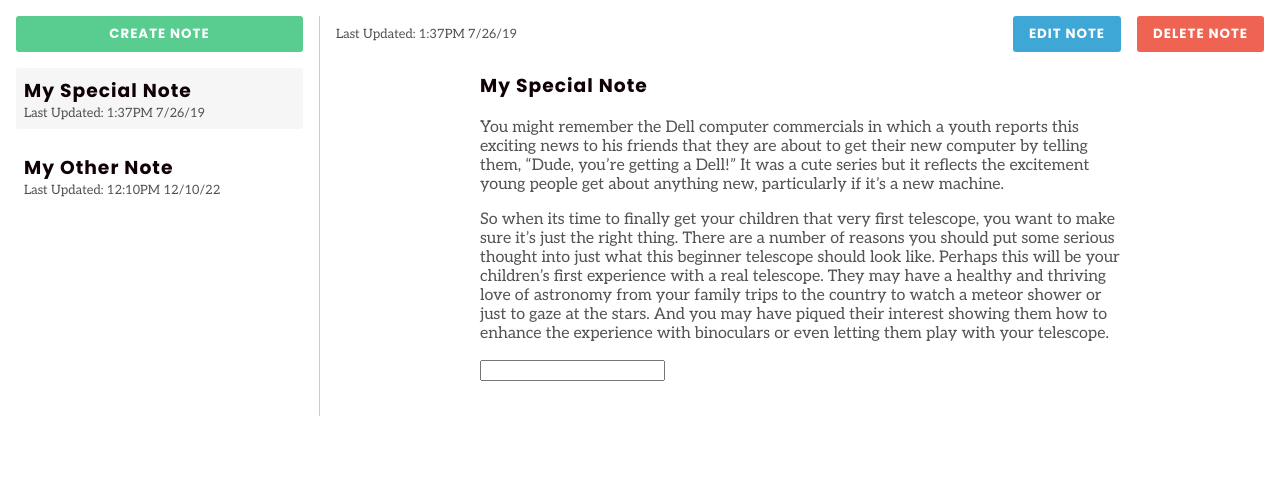
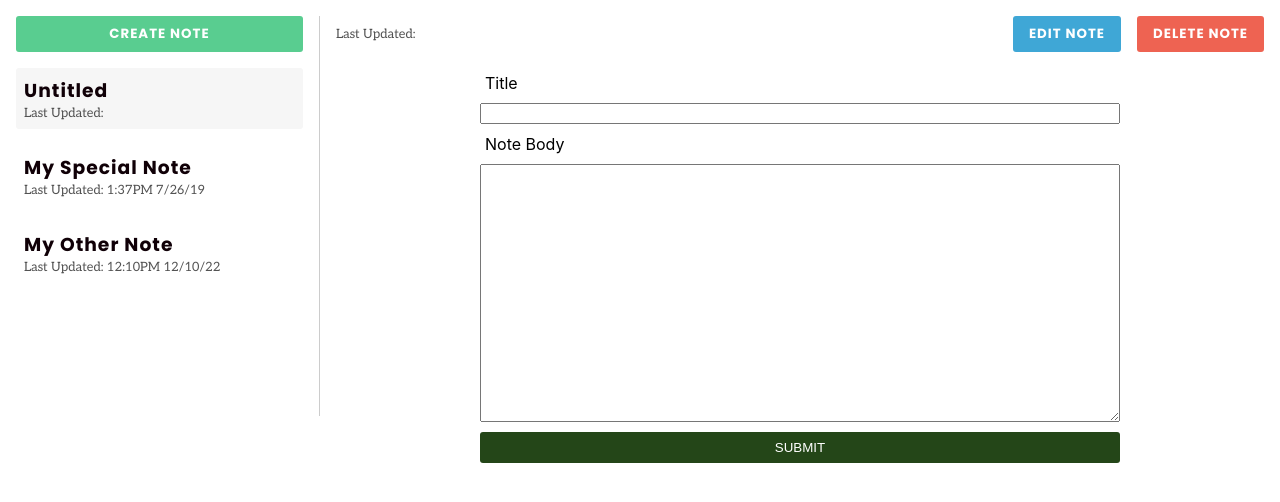
Before and after one commit to donald-f/note-taking-app, a React (Create React App) app: page / in a window 1280 px wide. Both pictures are taken after a click on the button "CREATE NOTE". Shown: the top 502 px of the page. Built offline with nearby package versions, Linux system fonts and the light colour scheme.

Commit message:
This application is mostly finished. Will now push to a website as I continue to debug.

```diff
--- a/src/components/Main/Header.js
+++ b/src/components/Main/Header.js
@@ -1,14 +1,34 @@
-import React from "react";
+import React, { useContext } from "react";
+import NotesContext from "../../store/notes-context";
 import Button from "../UI/Button";
 import classes from "./Header.module.css";
 
 const Header = () => {
+  const notesCtx = useContext(NotesContext);
+  const removeNoteHandler = () => {
+    notesCtx.removeNote();
+  };
+  const dateUpdated = notesCtx.notes.find(
+    (note) => note.id === notesCtx.activeNoteId
+  )?.lastUpdated
+    ? notesCtx.notes.find((note) => note.id === notesCtx.activeNoteId)
+        .lastUpdated
+    : "";
   return (
     <header>
-      <p className="body-text no-margin muted">Last Updated: 1:37PM 7/26/19</p>
+      <p className="body-text no-margin muted">Last Updated: {dateUpdated}</p>
       <div className={classes["button-group"]}>
-        <Button className="primary header-text">Edit Note</Button>
-        <Button className="secondary header-text">Delete Note</Button>
+        <Button
+          className="primary header-text"
+          onClick={() => {
+            notesCtx.setModifyingNote((modifyingNote) => !modifyingNote);
+          }}
+        >
+          Edit Note
+        </Button>
+        <Button onClick={removeNoteHandler} className="secondary header-text">
+          Delete Note
+        </Button>
       </div>
     </header>
   );
--- a/src/components/Main/Main.js
+++ b/src/components/Main/Main.js
@@ -1,10 +1,11 @@
-import React from "react";
+import React, { useState } from "react";
 import Header from "./Header";
 import Note from "./Note";
 
 // disallow backticks from notetaking
 
 const Main = () => {
+  const [modifyingNote, setModifyingNote] = useState(false);
   const dummyParas = [
     `You might remember the Dell computer commercials in which a youth
           reports this exciting news to his friends that they are about to get
@@ -24,8 +25,13 @@ const Main = () => {
   ];
   return (
     <main>
-      <Header />
-      <Note title="" paragraphs={dummyParas} />
+      <Header setModifyingNote={setModifyingNote} />
+      <Note
+        title=""
+        paragraphs={dummyParas}
+        modifyingNote={modifyingNote}
+        setModifyingNote={setModifyingNote}
+      />
     </main>
   );
 };
--- a/src/components/Main/Note.js
+++ b/src/components/Main/Note.js
@@ -1,53 +1,94 @@
-import React, { useState, useEffect } from "react";
-import useLocalStorage from "../../hooks/useLocalStorage";
+import React, { useEffect, useContext } from "react";
+import NotesContext from "../../store/notes-context";
+// import useLocalStorage from "../../hooks/useLocalStorage";
 import Button from "../UI/Button";
 import "./Note.css";
 
-const Note = (props) => {
-  const [blah, setBlah] = useLocalStorage("blah", "");
-
-  const [creatingNote, setCreatingNote] = useState(false);
+const Note = () => {
+  const notesCtx = useContext(NotesContext);
+  const activeNote = notesCtx.notes.find(
+    (note) => note.id === notesCtx.activeNoteId
+  );
 
   useEffect(() => {
-    if (!props.paragraphs) {
-      setCreatingNote(true);
+    console.log(notesCtx.notes.length);
+  }, [notesCtx.notes.length]);
+
+  useEffect(() => {
+    if (notesCtx.notes.length === 0) {
+      console.log("here");
+      notesCtx.setModifyingNote(true);
+      notesCtx.addNote({
+        active: true,
+        body: "",
+        title: "",
+        id: "n1",
+        lastUpdated: "",
+      });
+      notesCtx.setActiveNote("n1");
     }
-  }, [props.paragraphs]);
+  }, [notesCtx.notes.length, notesCtx.activeNoteId, notesCtx]);
 
-  // need to NOT have key={i}
-  const noteParagraphs = props.paragraphs.map((para, i) => {
-    return (
-      <p className="body-text" key={i}>
-        {para}
-      </p>
-    );
-  });
+  console.log(notesCtx.notes.length, notesCtx.modifyingNote);
 
-  if (!creatingNote)
+  const title = activeNote?.title ? activeNote.title : "";
+  const body = activeNote?.body ? activeNote.body : "";
+
+  if (title === "" && body === "") {
+    notesCtx.setModifyingNote(true);
+  }
+  const noteParagraphs = notesCtx.activeNoteId ? (
+    activeNote.body
+      .split("\n")
+      .filter((para) => para !== "")
+      .map((para, i) => {
+        return (
+          <p className="body-text" key={i}>
+            {para}
+          </p>
+        );
+      })
+  ) : (
+    <p></p>
+  );
+
+  const updateTitleHandler = (e) => {
+    notesCtx.editNote({ ...activeNote, title: e.target.value });
+  };
+  const updateBodyHandler = (e) => {
+    notesCtx.editNote({ ...activeNote, body: e.target.value });
+  };
+  const submitHandler = (e) => {
+    e.preventDefault();
+    notesCtx.setModifyingNote(false);
+  };
+
+  if (!notesCtx.modifyingNote)
     return (
       <article>
-        <h1 className="header-text">My Special Note</h1>
+        <h1 className="header-text">{title}</h1>
         {noteParagraphs}
-        <input
-          type="text"
-          value={blah}
-          onChange={(e) => setBlah(e.target.value)}
-        ></input>
       </article>
     );
   return (
-    <form>
-      <label htmlFor="note-title">Note Title</label>
+    <form onSubmit={submitHandler}>
+      <label htmlFor="note-title">Title</label>
       <input
         id="note-title"
         className="title-input"
         type="text"
-        value={blah}
-        onChange={(e) => setBlah(e.target.value)}
+        value={title}
+        onChange={updateTitleHandler}
       ></input>
       <label htmlFor="note-body">Note Body</label>
-      <textarea id="note-body"></textarea>
-      <Button onClick={() => {}}>Submit</Button>
+      <textarea
+        id="note-body"
+        value={body}
+        onChange={updateBodyHandler}
+      ></textarea>
+      <Button type="submit" className="submit">
+        Submit
+      </Button>
     </form>
   );
 };
--- /dev/null
+++ b/src/components/Sidebar/NoteSelection.css
@@ -0,0 +1,3 @@
+.note-selector {
+  cursor: pointer;
+}
--- a/src/components/Sidebar/NoteSelection.js
+++ b/src/components/Sidebar/NoteSelection.js
@@ -1,8 +1,14 @@
 import React from "react";
+import "./NoteSelection.css";
 
 const NoteSelect = (props) => {
   return (
-    <li key={props.id} className={props.active ? "active" : undefined}>
+    <li
+      onClick={props.onClick}
+      id={props.id}
+      key={props.id}
+      className={`note-selector ${props.active ? "active" : ""}`}
+    >
       <h3 className="header-text no-margin">{props.title}</h3>
       <p className="body-text no-margin muted">
         Last Updated: {props.lastUpdated}
--- a/src/components/Sidebar/Sidebar.js
+++ b/src/components/Sidebar/Sidebar.js
@@ -5,38 +5,44 @@ import NoteSelection from "./NoteSelection";
 
 const Sidebar = () => {
   const notesCtx = useContext(NotesContext);
-  const dummyNotes = [
-    {
-      // title: "My Special Note",
-      title: notesCtx.notes[0].title,
-      lastUpdated: "1:37PM 7/26/19",
+  const activateNoteHandler = (id) => {
+    notesCtx.setModifyingNote(false);
+    notesCtx.setActiveNote(id);
+  };
+  const createNoteHandler = () => {
+    const newId = notesCtx.notes.reduce((updateId, note) => {
+      return `n${Math.max(+updateId.slice(1), +note.id.slice(1)) + 1}`;
+    }, "n1");
+    // const newId = notesCtx.notes.length;
+    notesCtx.addNote({
       active: true,
-      id: Math.random(),
-    },
-    {
-      title: notesCtx.notes[1].title,
-      lastUpdated: "1:39PM 7/26/19",
-      active: false,
-      id: Math.random(),
-    },
-  ];
-  console.log(
-    notesCtx.notes[0].lastUpdated,
-    typeof notesCtx.notes[0].lastUpdated
-  );
+      body: "",
+      title: "",
+      id: newId,
+      lastUpdated: "",
+    });
+    notesCtx.setActiveNote(newId);
+  };
   const noteSelections = notesCtx.notes.map((note) => {
     return (
       <NoteSelection
+        id={note.id}
         key={note.id}
-        title={note.title}
+        title={note.title === "" ? "Untitled" : note.title}
         active={note.active}
         lastUpdated={note.lastUpdated}
+        onClick={activateNoteHandler.bind(null, note.id)}
       />
     );
   });
   return (
     <aside className="sidebar">
-      <Button className="block tertiary header-text">Create Note</Button>
+      <Button
+        className="block tertiary header-text"
+        onClick={createNoteHandler}
+      >
+        Create Note
+      </Button>
       <ul>{noteSelections}</ul>
     </aside>
   );
--- a/src/components/UI/Button.css
+++ b/src/components/UI/Button.css
@@ -35,3 +35,10 @@
 .button.tertiary:hover {
   background: #36ca7b;
 }
+
+.button.submit {
+  background: #244618;
+}
+.button.submit:hover {
+  background: #183010;
+}
--- a/src/components/UI/Button.js
+++ b/src/components/UI/Button.js
@@ -4,7 +4,11 @@ import "./Button.css";
 const Button = (props) => {
   const classes = props.className + " button";
   return (
-    <button type="button" className={classes} onClick={props.onClick}>
+    <button
+      type={props.type ? props.type : "button"}
+      className={classes}
+      onClick={props.onClick}
+    >
       {props.children}
     </button>
   );
--- a/src/store/NotesProvider.js
+++ b/src/store/NotesProvider.js
@@ -22,30 +22,69 @@ const NotesProvider = (props) => {
   ]);
   const addNote = (note) => {
     setNotes((notes) => {
-      return [...notes, note];
+      return [note, ...notes];
     });
   };
-  const removeNote = (id) => {
+  const [activeNoteId, setActiveNoteId] = useLocalStorage(
+    "activeNoteId",
+    notes.find((note) => note.active === true)?.id || null
+  );
+  const [modifyingNote, setModifyingNote] = useLocalStorage(
+    "modifyingNote",
+    false
+  );
+  const removeNote = (id = activeNoteId) => {
+    if (notes.length - 1 === 0) {
+      setActiveNoteId(null);
+    } else if (id === activeNoteId) {
+      setActiveNote(notes.find((note) => note.id !== id).id);
+    }
     setNotes((notes) => {
       return notes.filter((note) => note.id !== id);
     });
+    setModifyingNote(false);
   };
-  const editNote = (id, newTitle, newBody) => {
+  const editNote = (editedNote) => {
     setNotes((notes) => {
+      // will want the most recently updated to be on the top
       return notes.map((note) => {
-        if (note.id === id) {
-          return { id: id, title: newTitle, body: newBody };
+        if (note.id === editedNote.id) {
+          const d = new Date();
+          const dateFormatted = `${d.getHours() % 12 || 12}:${d.getMinutes()} ${
+            d.getMonth() + 1
+          }/${d.getDate().toString()}/${d.getFullYear().toString().slice(-2)}`;
+          return {
+            id: editedNote.id,
+            title: editedNote.title,
+            body: editedNote.body,
+            active: true,
+            lastUpdated: dateFormatted,
+          };
         } else {
           return note;
         }
       });
     });
   };
+  const setActiveNote = (id) => {
+    setActiveNoteId(id);
+    setNotes((notes) => {
+      return notes.map((note) => {
+        return note.id === id
+          ? { ...note, active: true }
+          : { ...note, active: false };
+      });
+    });
+  };
   const notesContext = {
     notes: notes,
+    modifyingNote: modifyingNote,
+    setModifyingNote: setModifyingNote,
     addNote: addNote,
-    deleteNote: removeNote,
+    removeNote: removeNote,
     editNote: editNote,
+    setActiveNote: setActiveNote,
+    activeNoteId: activeNoteId,
   };
 
   return (
@@ -56,43 +95,3 @@ const NotesProvider = (props) => {
 };
 
 export default NotesProvider;
-
-/* converted from Max's method
-
-const notesReducer = (state, action) => {
-   switch (action.type) {
-      case 'ADD': {
-         console.log('add');
-         return 'add'
-      }
-      case 'REMOVE': {
-         console.log('remove');
-         return 'remove'
-      }
-      default:
-         return state;
-   }
-}
-
-const NotesProvider = () => {
-   const defaultNotesState = [];
-   const [notesState, dispatchNotesAction] = useReducer(notesReducer, defaultNotesState)
-   const addNoteToCollection = note =>{
-      dispatchNotesAction({type: 'ADD', note: note})
-   }
-   const removeNoteFromCollection = id => {
-      dispatchNotesAction({type: 'REMOVE', id: id})
-   }
-   const notesContext = {
-      notes: notesState.notes,
-      addNote: addNoteToCollection,
-      deleteNote: removeNoteFromCollection
-   }
-  return (
-    <div>NotesProvider</div>
-  )
-}
-
-export default NotesProvider
-
-*/
--- a/src/store/notes-context.js
+++ b/src/store/notes-context.js
@@ -2,9 +2,13 @@ import React from "react";
 
 const NotesContext = React.createContext({
   notes: [],
+  activeNoteId: "",
+  modifyingNote: false,
+  setModifyingNote: () => {},
   addNote: (note) => {},
-  deleteNote: (id) => {},
+  removeNote: (id) => {},
   editNote: (id, newTitle, newBody) => {},
+  setActiveNote: (id) => {},
 });
 
 export default NotesContext;
```
